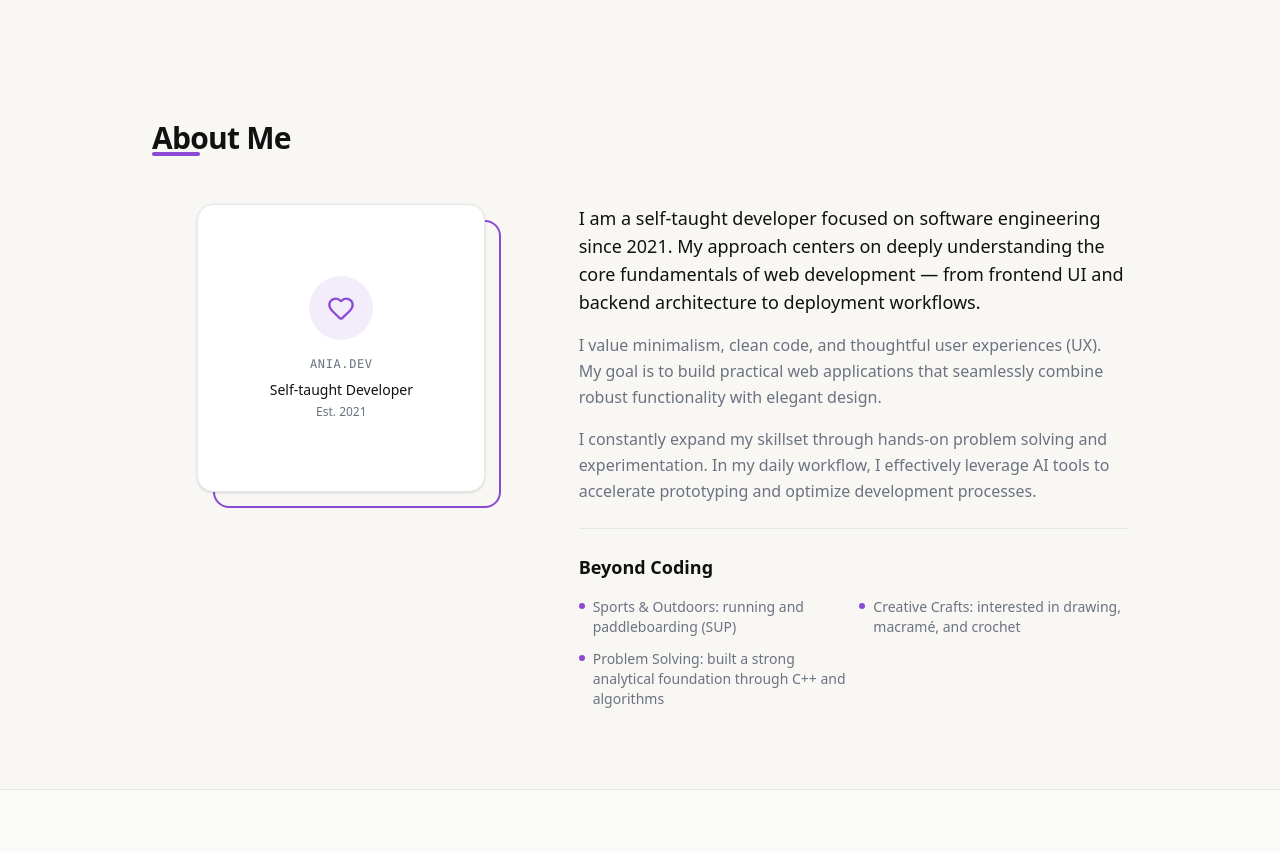
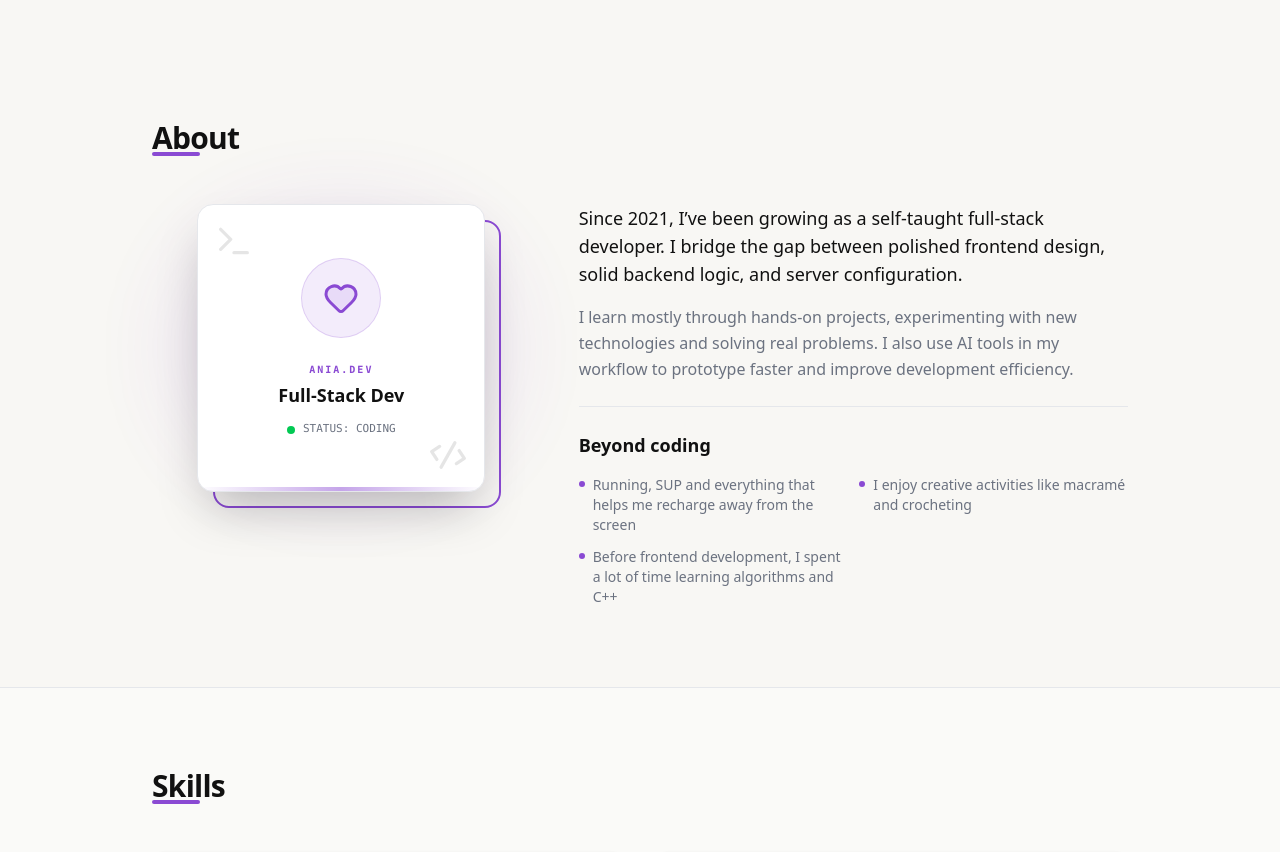
Before and after one commit to ania-sk/anavers, a Next.js app: page /en in a window 1280 px wide. Shown: the part 760-1612 px from the top of the page. Built offline with nearby package versions, Linux system fonts and the light colour scheme.

Commit message:
refactor(about): streamline bio text and enhance visual layout

```diff
--- a/messages/en.json
+++ b/messages/en.json
@@ -8,22 +8,23 @@
 
   "Hero": {
     "title": "Hi, I'm Ania",
-    "subtitle": "I build web applications and grow towards software engineering and AI.",
-    "cta_work": "See my work",
-    "cta_cv": "Download CV"
+    "subtitle": "I design and build web applications from React and Next.js interfaces to backend architecture, deployment and growing toward AI and software engineering.",
+    "cta_work": "See my work"
   },
 
   "About": {
-    "title": "About Me",
-    "p1": "I am a self-taught developer focused on software engineering since 2021. My approach centers on deeply understanding the core fundamentals of web development — from frontend UI and backend architecture to deployment workflows.",
-    "p2": "I value minimalism, clean code, and thoughtful user experiences (UX). My goal is to build practical web applications that seamlessly combine robust functionality with elegant design.",
-    "p3": "I constantly expand my skillset through hands-on problem solving and experimentation. In my daily workflow, I effectively leverage AI tools to accelerate prototyping and optimize development processes.",
+    "title": "About",
 
-    "beyond_title": "Beyond Coding",
+    "intro": "I build modern web applications focused on minimalism, usability and thoughtful user experiences.",
 
-    "hobby_1": "Sports & Outdoors: running and paddleboarding (SUP)",
-    "hobby_2": "Creative Crafts: interested in drawing, macramé, and crochet",
-    "hobby_3": "Problem Solving: built a strong analytical foundation through C++ and algorithms"
+    "p1": "Since 2021, I’ve been growing as a self-taught full-stack developer. I bridge the gap between polished frontend design, solid backend logic, and server configuration.",
+    "p2": "I learn mostly through hands-on projects, experimenting with new technologies and solving real problems. I also use AI tools in my workflow to prototype faster and improve development efficiency.",
+
+    "beyond_title": "Beyond coding",
+
+    "hobby_1": "Running, SUP and everything that helps me recharge away from the screen",
+    "hobby_2": "I enjoy creative activities like macramé and crocheting",
+    "hobby_3": "Before frontend development, I spent a lot of time learning algorithms and C++"
   },
 
   "Skills": {
--- a/messages/pl.json
+++ b/messages/pl.json
@@ -8,22 +8,21 @@
 
   "Hero": {
     "title": "Cześć, jestem Ania",
-    "subtitle": "Tworzę aplikacje webowe i rozwijam się w kierunku software engineeringu oraz AI.",
-    "cta_work": "Zobacz projekty",
-    "cta_cv": "Pobierz CV"
+    "subtitle": "Projektuję i tworzę aplikacje webowe od interfejsów w React i Next.js po backend, deployment i rozwój w kierunku AI oraz software engineeringu",
+    "cta_work": "Zobacz projekty"
   },
 
   "About": {
     "title": "O mnie",
-    "p1": "Jestem samodzielną developerką (self-taught), która od 2021 roku konsekwentnie zgłębia inżynierię oprogramowania. Moje podejście opiera się na pełnym zrozumieniu fundamentów aplikacji webowych – od projektowania interfejsu (UI), przez architekturę backendu, aż po procesy wdrożeniowe (deployment).",
-    "p2": "W swoich projektach stawiam na minimalizm, czystość kodu oraz intuicyjne doświadczenia użytkownika (UX). Dążę do tworzenia produktów, które skutecznie łączą zaawansowaną funkcjonalność z estetycznym wykonaniem.",
-    "p3": "Rozwijam warsztat poprzez praktyczne rozwiązywanie problemów oraz eksperymentowanie z nowymi technologiami. W codziennej pracy i procesie uczenia się efektywnie wykorzystuję narzędzia AI do szybkiego prototypowania i optymalizacji kodu.",
+    "intro": "Tworzę nowoczesne aplikacje webowe z naciskiem na minimalizm, użyteczność i estetyczne doświadczenie użytkownika.",
+    "p1": "Od 2021 roku rozwijam się jako samodzielna deweloperka full-stack. Łączę dopracowany wizualnie frontend z solidnym zapleczem backendowym i konfiguracją własnych serwerów.",
+    "p2": "Uczę się głównie poprzez praktykę, własne projekty i eksperymentowanie z nowymi technologiami. W codziennej pracy wykorzystuję również narzędzia AI do szybszego prototypowania i usprawniania developmentu.",
 
     "beyond_title": "Poza kodem",
 
-    "hobby_1": "Sport i natura: regularnie biegam oraz pływam na SUPie",
-    "hobby_2": "Twórczość manualna: pasjonuje mnie rysunek, makrama oraz szydełkowanie",
-    "hobby_3": "Logiczne myślenie: podstawy problem-solvingu budowałam na algorytmice i języku C++"
+    "hobby_1": "Bieganie, SUP i wszystko, co pomaga złapać balans poza ekranem",
+    "hobby_2": "Lubię kreatywne aktywności jak makrama i szydełkowanie",
+    "hobby_3": "Zanim weszłam we frontend, dużo czasu spędziłam ucząc się algorytmiki i C++"
   },
 
   "Skills": {
--- a/src/components/sections/About.tsx
+++ b/src/components/sections/About.tsx
@@ -1,7 +1,7 @@
 "use client";
 
 import { useTranslations } from "next-intl";
-import { Heart } from "lucide-react";
+import { Heart, Terminal, Code2 } from "lucide-react";
 
 export default function About() {
   const t = useTranslations("About");
@@ -22,23 +22,51 @@ export default function About() {
 
         <div className="grid grid-cols-1 md:grid-cols-12 gap-12 items-start">
           {/* Lewa kolumna: Estetyczny Wizualny Kontener (miejsce na zdjęcie / grafikę) */}
-          <div className="md:col-span-5 flex justify-center">
-            <div className="relative group w-64 h-64 sm:w-72 sm:h-72">
-              {/* Ozdobna fioletowa ramka pod spodem */}
-              <div className="absolute inset-0 border-2 border-accent rounded-2xl translate-x-4 translate-y-4 group-hover:translate-x-2 group-hover:translate-y-2 transition-transform duration-300"></div>
+          <div className="md:col-span-5 flex justify-center relative">
+            {/* SUBTELNY GLOW W TLE */}
+            <div className="absolute inset-0 bg-accent/20 blur-[80px] rounded-full scale-75 animate-pulse" />
 
-              {/* Główny kontener na zdjęcie */}
-              <div className="absolute inset-0 bg-surface border border-border rounded-2xl flex flex-col items-center justify-center p-6 text-center shadow-sm overflow-hidden">
-                <div className="w-16 h-16 rounded-full bg-accent/10 text-accent flex items-center justify-center mb-4">
-                  <Heart size={28} />
+            <div className="relative group w-64 h-64 sm:w-72 sm:h-72 animate-float">
+              {/* Ozdobna ramka pod spodem */}
+              <div className="absolute inset-0 border-2 border-accent rounded-2xl translate-x-4 translate-y-4 group-hover:translate-x-2 group-hover:translate-y-2 transition-transform duration-500"></div>
+
+              {/* Główny kontener - "Karta Dewelopera" */}
+              <div className="absolute inset-0 bg-surface border border-border rounded-2xl flex flex-col items-center justify-center p-8 text-center shadow-2xl overflow-hidden backdrop-blur-sm">
+                {/* Elementy dekoracyjne wewnątrz karty */}
+                <div className="absolute top-4 left-4 opacity-10">
+                  <Terminal size={40} />
                 </div>
-                <p className="font-mono text-xs text-text-muted uppercase tracking-wider">
-                  ania.dev
-                </p>
-                <p className="text-sm text-text-primary font-medium mt-2">
-                  Self-taught Developer
-                </p>
-                <p className="text-xs text-text-muted mt-1">Est. 2021</p>
+                <div className="absolute bottom-4 right-4 opacity-10 rotate-12">
+                  <Code2 size={40} />
+                </div>
+
+                {/* Główna Ikona */}
+                <div className="relative mb-6">
+                  <div className="w-20 h-20 rounded-full bg-accent/10 text-accent flex items-center justify-center relative z-10 border border-accent/20">
+                    <Heart
+                      size={36}
+                      className="fill-accent/10 group-hover:fill-accent/40 transition-colors duration-500"
+                    />
+                  </div>
+                </div>
+
+                <div className="space-y-1 relative z-10">
+                  <p className="font-mono text-[10px] text-accent uppercase tracking-[0.2em] font-bold">
+                    ania.dev
+                  </p>
+                  <h3 className="text-lg text-text-primary font-bold">
+                    Full-Stack Dev
+                  </h3>
+                  <div className="flex items-center justify-center gap-2 pt-2">
+                    <span className="w-2 h-2 rounded-full bg-green-500 animate-pulse" />
+                    <p className="text-[11px] text-text-muted font-mono uppercase">
+                      Status: Coding
+                    </p>
+                  </div>
+                </div>
+
+                {/* Szklany pasek na dole */}
+                <div className="absolute bottom-0 left-0 right-0 h-1 bg-gradient-to-r from-transparent via-accent to-transparent opacity-50" />
               </div>
             </div>
           </div>
@@ -48,7 +76,6 @@ export default function About() {
             <div className="space-y-4 text-base leading-relaxed text-text-muted font-sans">
               <p className="text-text-primary font-medium text-lg">{t("p1")}</p>
               <p>{t("p2")}</p>
-              <p>{t("p3")}</p>
             </div>
 
             {/* Subsekcja: Poza kodem */}
```
